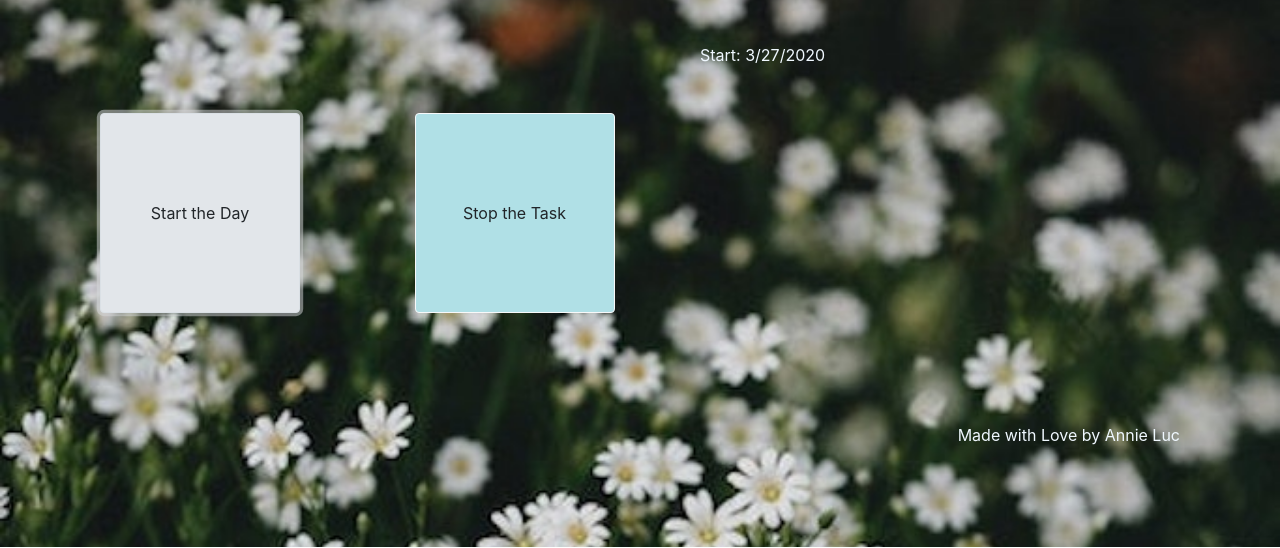
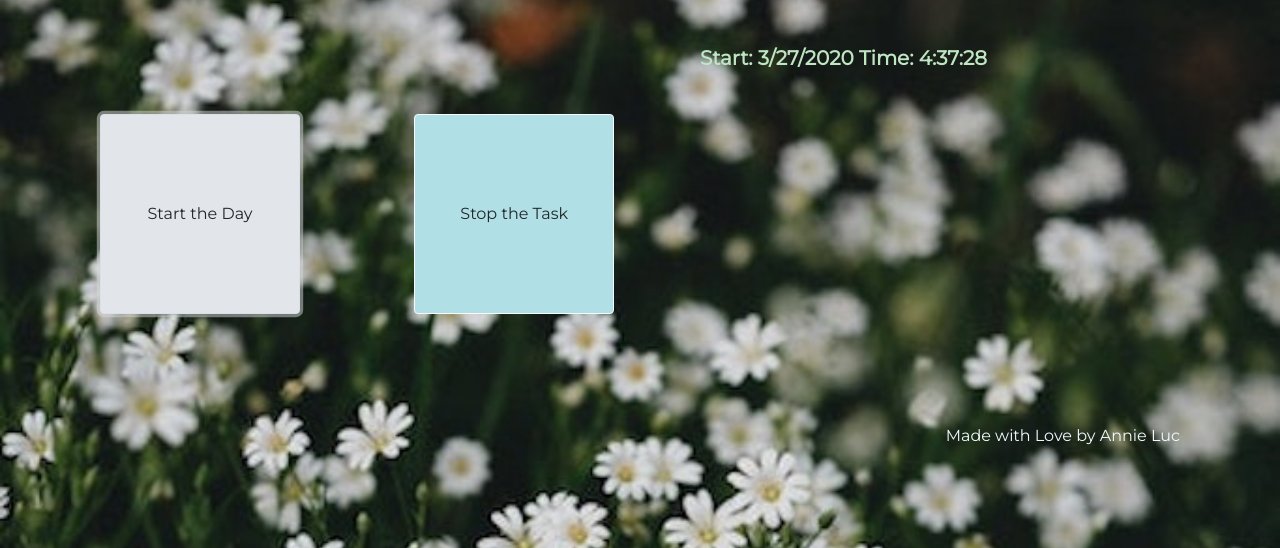
Before and after one commit to luckytiger18/time-tracker, a plain HTML site: page index.html in a window 1280 px wide. Both pictures are taken after a click on the button "Start the Day". Shown: the part 259-807 px from the top of the page. Drawn offline with nearby package versions, Linux system fonts and the light colour scheme.

Commit message:
logging of the time for start and stop function

```diff
--- a/index.html
+++ b/index.html
@@ -7,6 +7,7 @@
     <link rel="stylesheet" href="https://stackpath.bootstrapcdn.com/bootstrap/4.4.1/css/bootstrap.min.css"
         integrity="sha384-Vkoo8x4CGsO3+Hhxv8T/Q5PaXtkKtu6ug5TOeNV6gBiFeWPGFN9MuhOf23Q9Ifjh" crossorigin="anonymous">
     <link rel="stylesheet" href="style.css">
+    <link href="https://fonts.googleapis.com/css2?family=Bangers&family=Montserrat&display=swap" rel="stylesheet">
     <title>Time Tracker</title>
 </head>
 
@@ -31,6 +32,7 @@
 
     </div>
     <script src="timeTracker.js"></script>
+    <!-- <script src="moment.js"></script> -->
 </body>
 
 <footer>Made with Love by Annie Luc</footer>
--- a/style.css
+++ b/style.css
@@ -1,6 +1,7 @@
 body{
     background: url("./images/flower2.jpg");
     background-size: cover;
+    font-family: 'Montserrat', sans-serif;
 }
 
 h1{
@@ -16,6 +17,7 @@ h1{
     height: 100px;
     width: 500px;
     border-radius: 5px;
+
 }
 
 #startButton, #stopButton {
@@ -23,6 +25,7 @@ h1{
     height: 200px;
     margin: 10px;
     margin-left: 100px;
+    font-weight: 100px;
 
 }
 .btn {
@@ -52,5 +55,7 @@ footer {
 }
 
 p{
-    color: aliceblue;
+    color: #BEE6C3;
+    font-weight: bold;
+    font-size: 20px;
 }
--- a/timeTracker.js
+++ b/timeTracker.js
@@ -1,9 +1,14 @@
+var lastTaskTime = "";
+
 function startButton() {
     var dateNow = new Date();
     var getList = document.getElementById("list");
     var listItem = document.createElement("P");
-    var strDate = "Start: "+ dateNow.getMonth() + "/" + dateNow.getDate() + "/" + dateNow.getFullYear()
-    listItem.innerText = strDate
+    var getDate = dateNow.getMonth() + "/" + dateNow.getDate() + "/" + dateNow.getFullYear();
+    var getTime = dateNow.getHours() + ":" + dateNow.getMinutes() +":" + dateNow.getSeconds();
+    var strDate = "Start: "+ getDate + " Time: " + getTime;
+    lastTaskTime = getTime
+    listItem.innerText = strDate;
     getList.appendChild(listItem);
 }
 
@@ -11,7 +16,10 @@ function stopTask() {
    var textValue = document.getElementById("taskInput").value;
    var getList = document.getElementById("list");
    var newTask = document.createElement("P");
-   newTask.innerText = "Task: " + textValue
-   getList.appendChild(newTask)
+   var dateNow = new Date();
+   var getTime = dateNow.getHours() + ":" + dateNow.getMinutes() +":" + dateNow.getSeconds();
+   newTask.innerText = "Task: " + textValue + " Completion time: "+ getTime;
+   getList.appendChild(newTask);
   document.getElementById("taskInput").innerText = "";
+  lastTaskTime = getTime
 }
```
